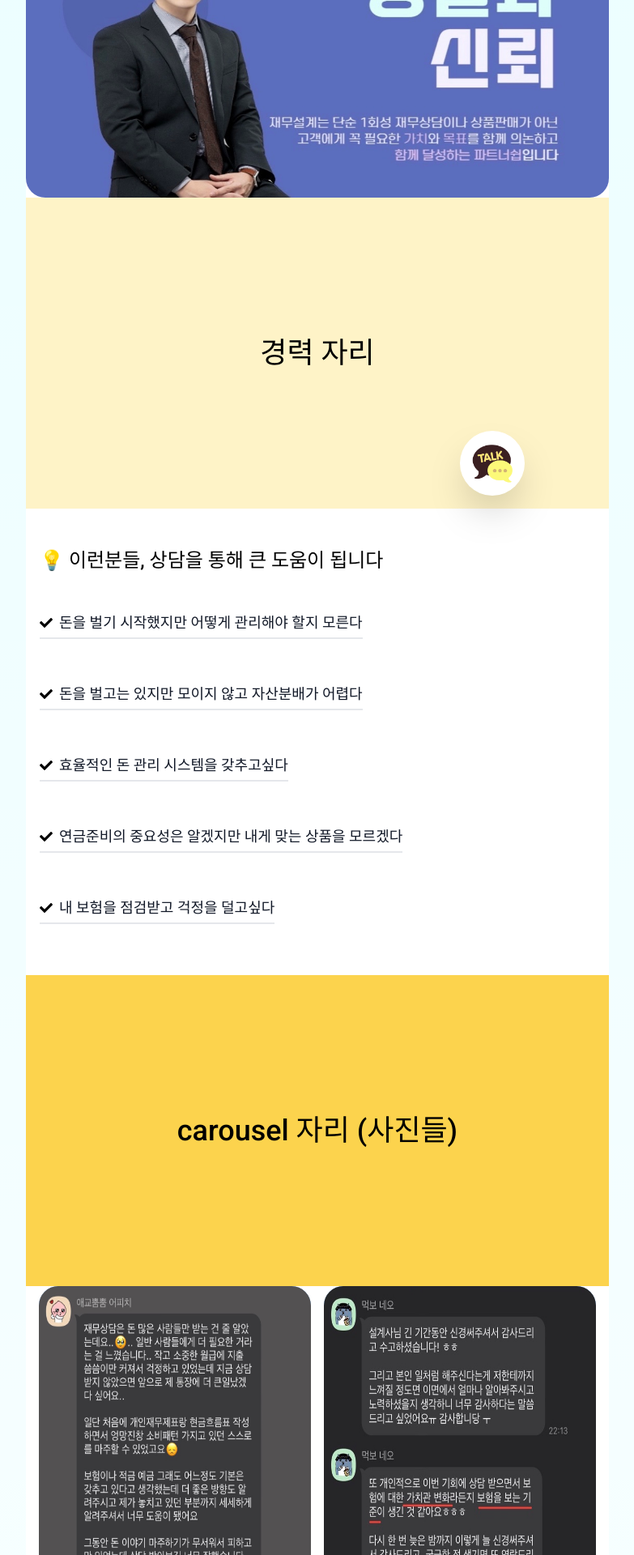
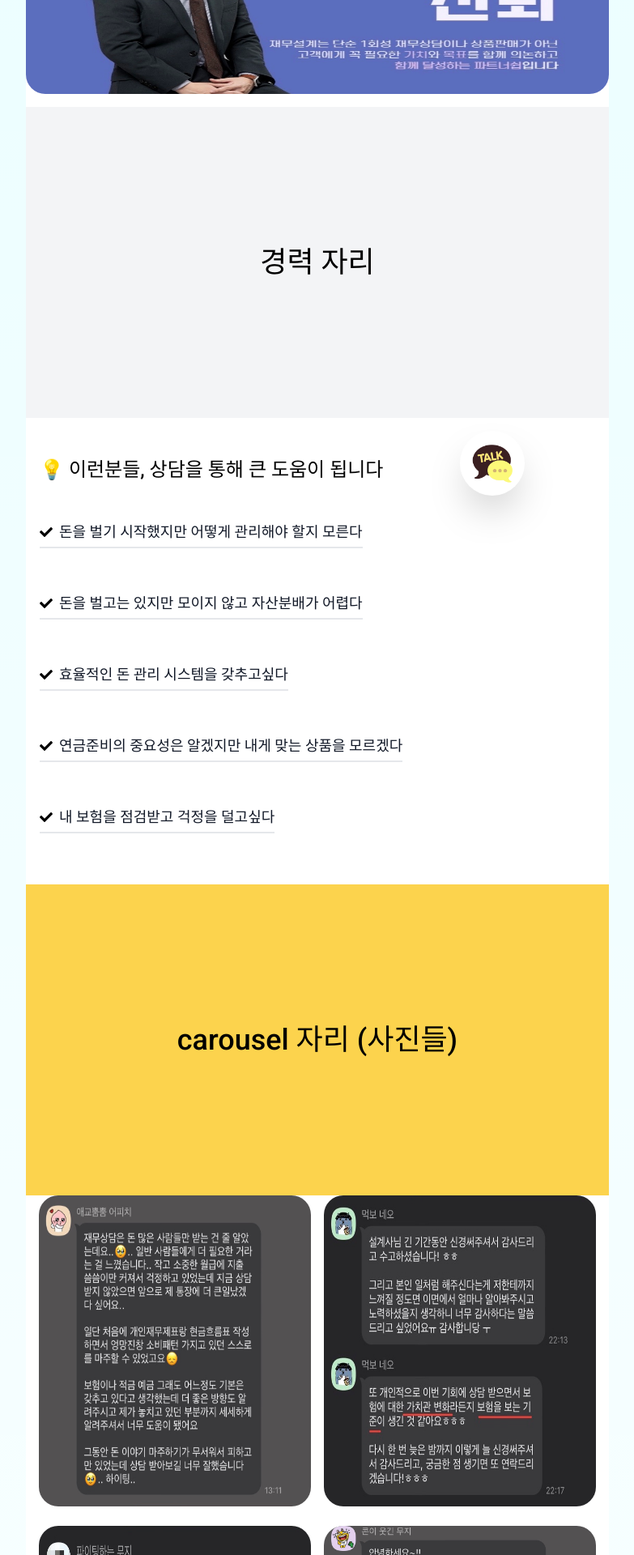
Before and after one commit to O-ho/hs-portfolio, a Next.js app: page / in a window 1280 px wide. Shown: the part 140-2060 px from the top of the page at 81% size, without its empty margins (248-1031 px from the left). Built offline with nearby package versions, Linux system fonts and the light colour scheme.

Commit message:
feat:size

```diff
--- a/app/components/Example.tsx
+++ b/app/components/Example.tsx
@@ -105,7 +105,7 @@ const EachItem = ({ array }: { array: Item[] }) => {
         <div
           key={id}
           className={
-            "relative h-96 bg-blue-300 rounded-3xl overflow-hidden hover:scale-105 cursor-pointer transition-all ease-in-out duration-500"
+            "relative h-96 bg-gray-100 rounded-3xl overflow-hidden hover:scale-105 cursor-pointer transition-all ease-in-out duration-500"
           }
         >
           <Image src={src} alt={`example${id}`} fill />
--- a/app/components/MainTop.tsx
+++ b/app/components/MainTop.tsx
@@ -4,7 +4,7 @@ import Image from "next/image";
 const MainTop = () => {
   return (
     <section className={"flex flex-1"}>
-      <div className={"w-full relative h-96 overflow-hidden rounded-b-3xl"}>
+      <div className={"w-full relative h-64 overflow-hidden rounded-b-3xl"}>
         <Image
           src={"/images/main.jpeg"}
           alt={"main"}
--- a/app/page.tsx
+++ b/app/page.tsx
@@ -12,7 +12,7 @@ export default function Home() {
       <MainTop />
       <div
         className={
-          "h-96 w-full bg-amber-100 flex items-center justify-center text-4xl"
+          "h-96 w-full bg-gray-100 mt-4 flex items-center justify-center text-4xl"
         }
       >
         경력 자리
```
